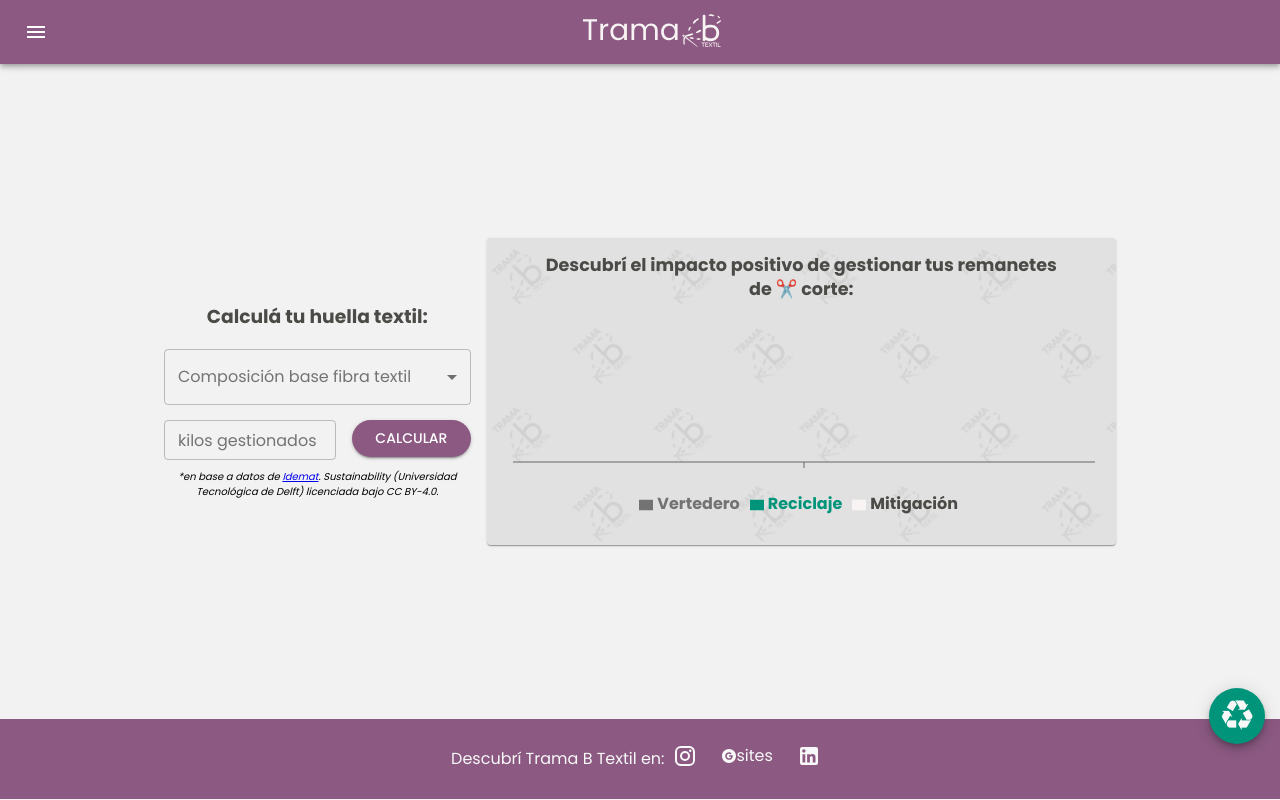
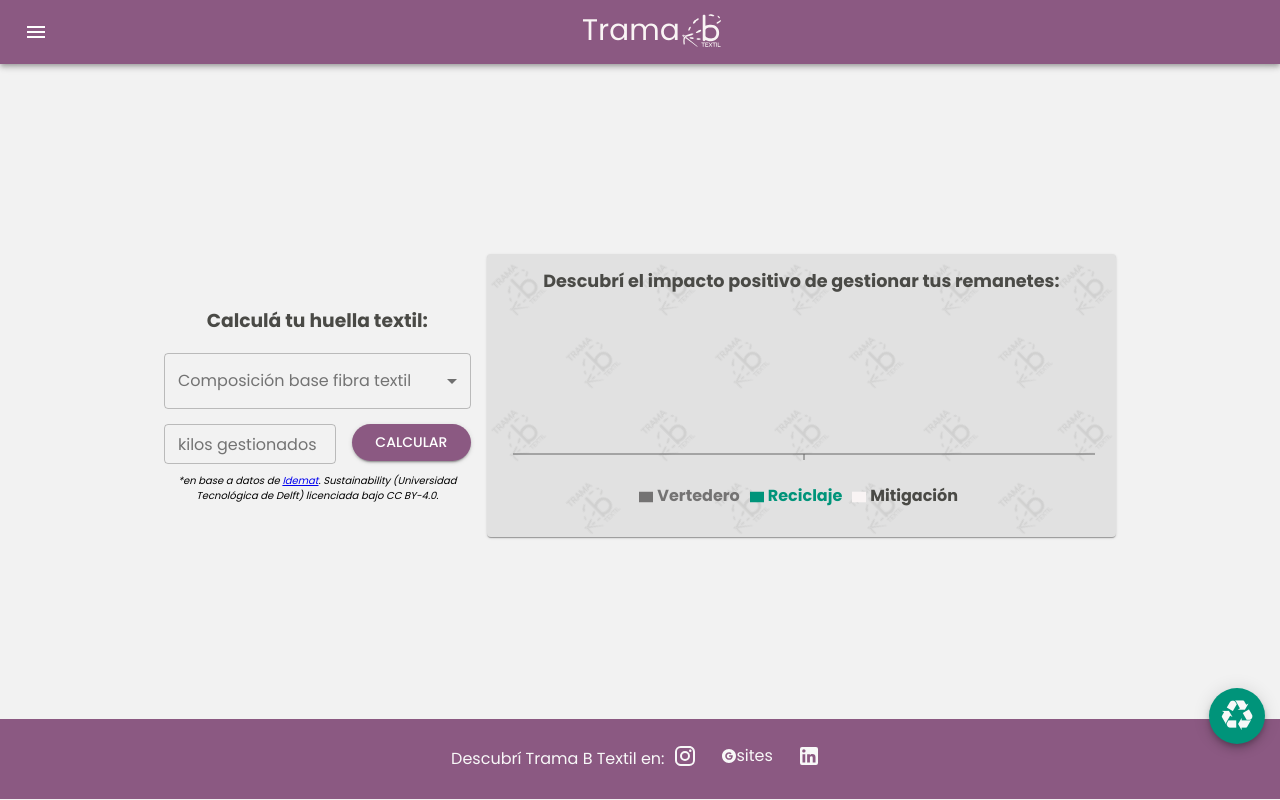
Before and after one commit to DaniDell/FootprintTex, a React (Vite) app in the folder Client/TramaBtextil/: page /calculadora in a window 1280 px wide. Built offline with nearby package versions, Linux system fonts and the light colour scheme.

Commit message:
UX calculate update

```diff
--- a/Client/TramaBtextil/src/Components/Utils/CarbonChartGrafic.jsx
+++ b/Client/TramaBtextil/src/Components/Utils/CarbonChartGrafic.jsx
@@ -4,14 +4,13 @@
 const COLORS = ['#747373', '#00947a', '#F9F4F4'];
 
 const CustomizedLabel = ({ x, y, width, height, value, unit, icon, fill, name }) => {
-  const valueWithComma = String(value).replace('.', ',');
   return (
     <text x={x + width / 2} y={y + height / 1} textAnchor="middle" dominantBaseline="middle" fontWeight="bold"  fill={fill} name={name}>
       <tspan x={x + width / 2} dy="-4em">{value > 0.00 ? 'Huella' : ''}</tspan>
       <tspan x={x + width / 2} dy="1.2em">{value > 0.00 ? `proyectada` : ''}</tspan>
       <tspan x={x + width / 2} dy="1.2em">{value > 0.00 ? `p/${name}` : ''}</tspan>
-      <tspan x={x + width / 2} dy="2.6em"> {value > 0.00 ? `${icon} ${valueWithComma} ${unit}` : ''}</tspan>
-    </text>
+      <tspan x={x + width / 2} dy="2.6em"> {value > 0.00 ? `${icon} ${value} ${unit}` : ''}</tspan>
+      </text>
   );
 };
 
@@ -26,7 +25,7 @@
         <LabelList dataKey="landfill" position="center" content={(props) => <CustomizedLabel {...props} unit="CO2" icon="🗑️" name="vertedero" />}/>
         </Bar>
         <Bar dataKey="closeloop" stackId="stack" fill={COLORS[1]} name="Reciclaje">
-        <LabelList dataKey="closeloop" position="bottom" content={(props) => <CustomizedLabel {...props} unit="CO2" icon="♻" name="reciclaje" />} />
+        <LabelList dataKey="closeloop" position="bottom" content={(props) => <CustomizedLabel {...props} unit="CO2" icon="♻️" name="reciclaje" />} />
         </Bar>
         <Bar
   dataKey="mitiga"
--- a/Client/TramaBtextil/src/Components/Utils/ResultComponent.jsx
+++ b/Client/TramaBtextil/src/Components/Utils/ResultComponent.jsx
@@ -59,8 +59,8 @@
           }}
         >
           {Math.abs(dataCarbon[0].mitiga) < 0.0001
-            ? "Descubrí el impacto positivo de gestionar tus remanetes de ✂️ corte:"
-            : `Reciclando ♻ ${formatNumber(dataCarbon[0].mitiga)} Kg de CO2 equivalente se mitigan al evitar su disposción final en vertedero:`}
+            ? "Descubrí el impacto positivo de gestionar tus remanetes:"
+            : `Reciclando ♻️ ${formatNumber(dataCarbon[0].mitiga)} Kg de CO2 equivalente se mitigan al evitar su disposción final en vertedero:`}
         </Typography>
 
         <CarbonChart data={dataCarbon} carbonReductionPercentage={carbonReductionPercentage} formatNumber={formatNumber}/>
--- a/Client/TramaBtextil/src/Views/Calculate.jsx
+++ b/Client/TramaBtextil/src/Views/Calculate.jsx
@@ -2,6 +2,13 @@
 import { CircularProgress, Fab, Tooltip } from "@mui/material";
 import DemoCalculator from "../Components/DemoCalculator";
 import AlertDialog from "../Components/AlertDialog";
+import { styled } from '@mui/system';
+
+const StyledFab = styled(Fab)({
+  '&:hover': {
+    backgroundColor: "#4AA292",
+  },
+});
 
 const Calculate = () => {
   const [openDialog, setOpenDialog] = useState(false);
@@ -41,18 +48,18 @@
         width: "100vw",
         minHeight: "calc(100vh - 145px)",
         paddingTop: "1vh",
-        paddingBottom: "1vh",
+        paddingBottom: "vh",
       }}
     >
       <Suspense fallback={<CircularProgress />}>
         <DemoCalculator />
       </Suspense>
       <div style={{ position: "fixed", right: "15px", bottom: bottomValue, transition: 'bottom 0.3s ease-out'  }}>
-  <Tooltip title="Ver información adicional">
-    <Fab color="custom" onClick={handleOpenDialog}>
+  <Tooltip title="Ver información adicional" placement="top">
+    <StyledFab color="custom" onClick={handleOpenDialog}>
       <span style={{ fontSize: "3em", color: "#F8F8F8" }}>♻</span>
-    </Fab>
-        </Tooltip>
+    </StyledFab>
+  </Tooltip>
 
         <AlertDialog
           open={openDialog}
```
